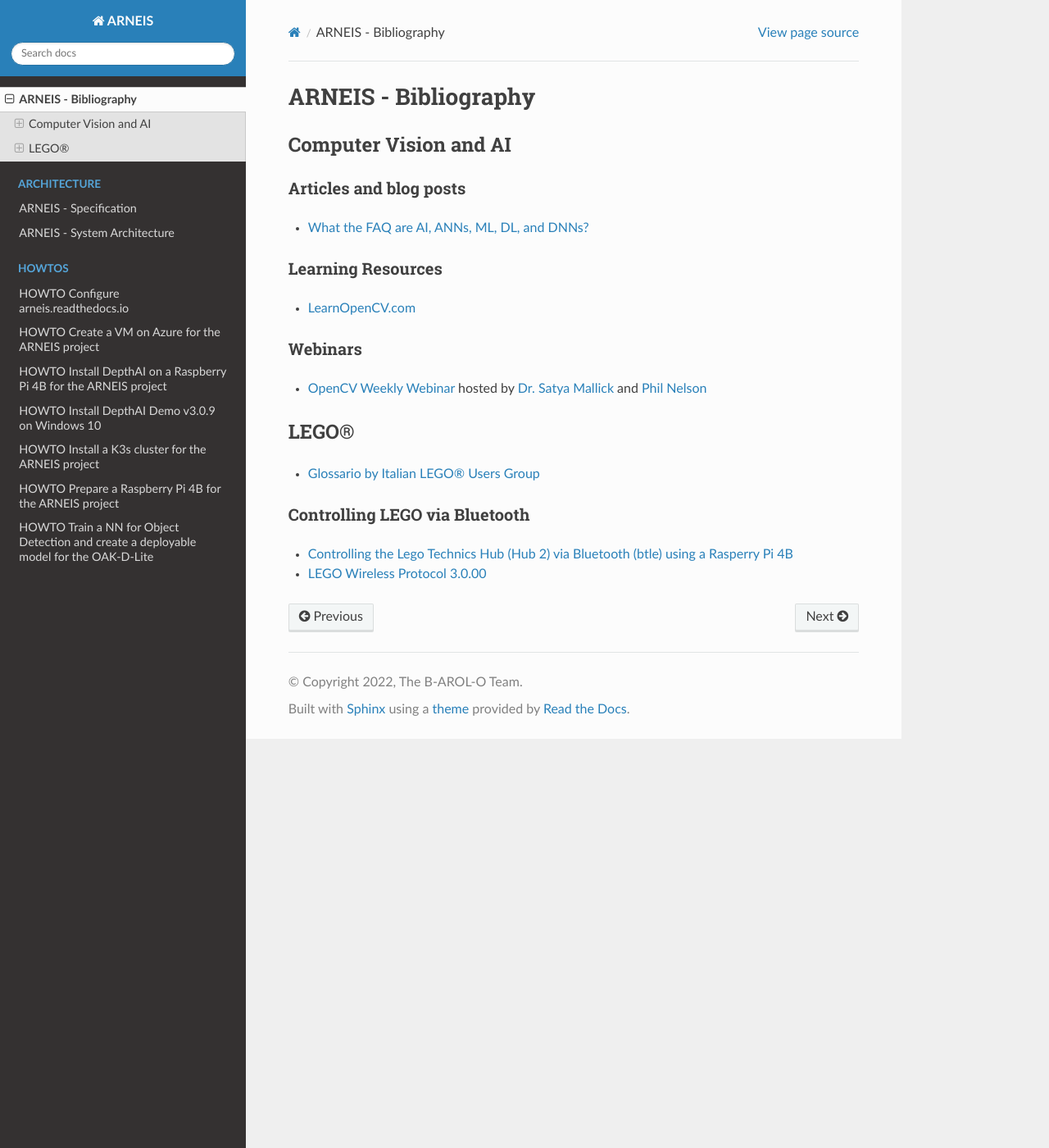
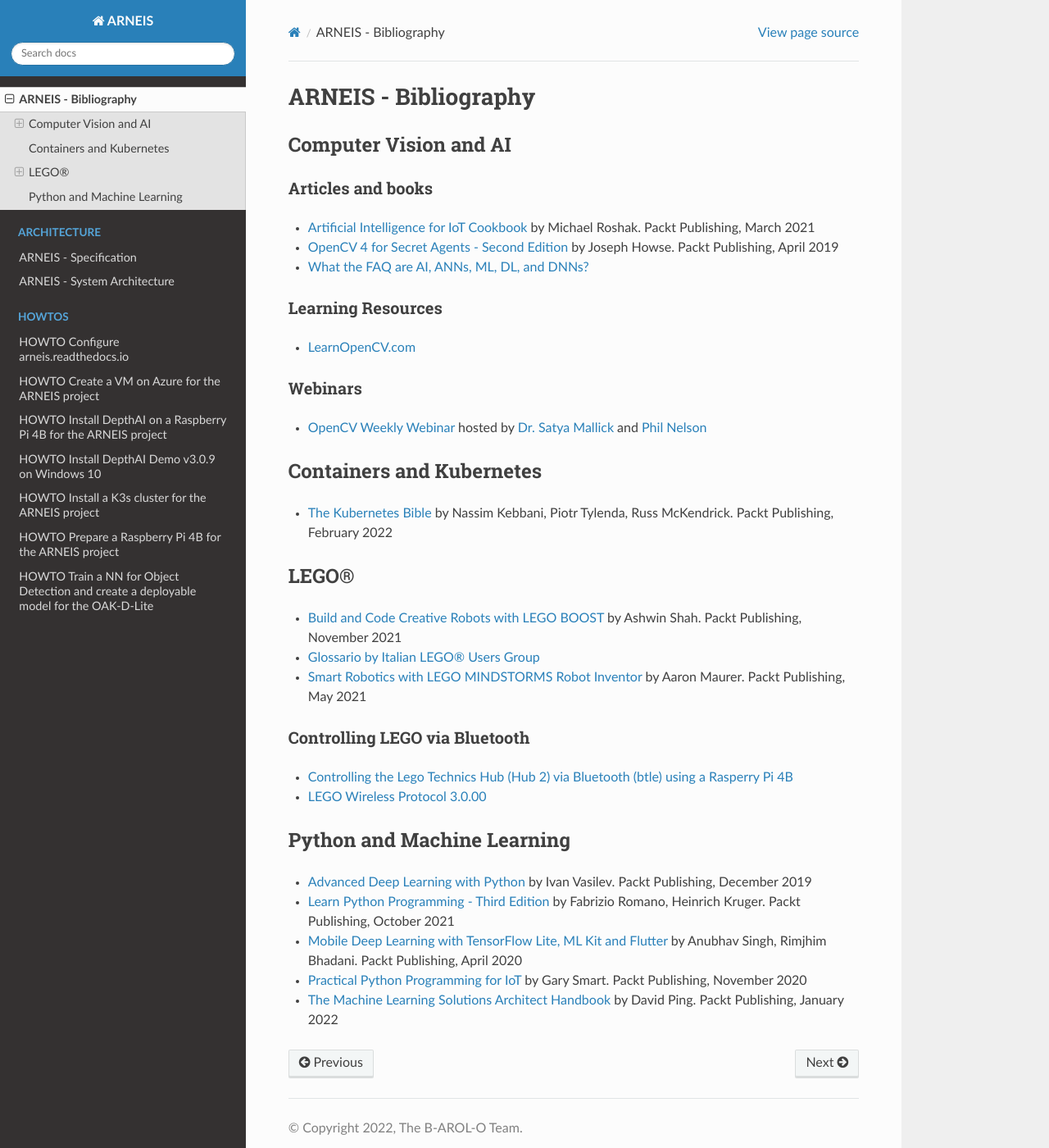
Before and after one commit to B-AROL-O/ARNEIS, a Sphinx documentation site: the page built from docs/bibliography.md, in a window 1280 px wide and 1400 px high. Shown: the whole window at 82% size. Built offline with Sphinx 7.4.7 and the Read the Docs theme 2.0.0, drawn with Linux system fonts in a browser that asks for light colours; pages that are not in the unit, such as notebooks, are missing from menus.

Commit message:
bibliography.md: Add books from Packt Publishing
Signed-off-by: Macario Gianpaolo <gmacario@gmail.com>

```diff
--- a/docs/bibliography.md
+++ b/docs/bibliography.md
@@ -2,7 +2,9 @@
 
 ## Computer Vision and AI
 
-### Articles and blog posts
+### Articles and books
+* [Artificial Intelligence for IoT Cookbook](https://www.packtpub.com/product/artificial-intelligence-for-iot-cookbook/9781838981983) by Michael Roshak. Packt Publishing, March 2021
+* [OpenCV 4 for Secret Agents - Second Edition](https://www.packtpub.com/product/opencv-4-for-secret-agents-second-edition/9781789345360) by Joseph Howse. Packt Publishing, April 2019
 * [What the FAQ are AI, ANNs, ML, DL, and DNNs?](https://www.clivemaxfield.com/fundamentals-ai-anns-ml-dl-and-dnns/)
 
 ### Learning Resources
@@ -13,13 +15,27 @@
 
 * [OpenCV Weekly Webinar](https://twitter.com/opencvweekly) hosted by [Dr. Satya Mallick](https://twitter.com/learnopencv) and [Phil Nelson](https://twitter.com/philnelson)
 
+## Containers and Kubernetes
+
+* [The Kubernetes Bible](https://www.packtpub.com/product/the-kubernetes-bible/9781838827694) by Nassim Kebbani, Piotr Tylenda, Russ McKendrick. Packt Publishing, February 2022
+
 ## LEGO&reg;
 
+* [Build and Code Creative Robots with LEGO BOOST](https://www.packtpub.com/product/build-and-code-creative-robots-with-lego-boost/9781801075572) by Ashwin Shah. Packt Publishing, November 2021
 * [Glossario by Italian LEGO&reg; Users Group](https://itlug.org/glossario/)
+* [Smart Robotics with LEGO MINDSTORMS Robot Inventor](https://www.packtpub.com/product/smart-robotics-with-lego-mindstorms-robot-inventor/9781800568402) by Aaron Maurer. Packt Publishing, May 2021
 
 ### Controlling LEGO via Bluetooth
 
 * [Controlling the Lego Technics Hub (Hub 2) via Bluetooth (btle) using a Rasperry Pi 4B](https://dietrichchristopeit.github.io/lego-pi-docs/#controlling-the-lego-technics-hub-hub-2-via-bluetooth-btle-using-a-rasperry-pi-4b)
 * [LEGO Wireless Protocol 3.0.00](https://lego.github.io/lego-ble-wireless-protocol-docs/index.html#document-index)
 
+## Python and Machine Learning
+
+* [Advanced Deep Learning with Python](https://www.packtpub.com/product/advanced-deep-learning-with-python/9781789956177) by Ivan Vasilev. Packt Publishing, December 2019
+* [Learn Python Programming - Third Edition](https://www.packtpub.com/product/learn-python-programming-third-edition/9781801815093) by Fabrizio Romano, Heinrich Kruger. Packt Publishing, October 2021
+* [Mobile Deep Learning with TensorFlow Lite, ML Kit and Flutter](https://www.packtpub.com/product/mobile-deep-learning-with-tensorflow-lite-ml-kit-and-flutter/9781789611212) by Anubhav Singh, Rimjhim Bhadani. Packt Publishing, April 2020
+* [Practical Python Programming for IoT](https://www.packtpub.com/product/practical-python-programming-for-iot/9781838982461) by Gary Smart. Packt Publishing, November 2020
+* [The Machine Learning Solutions Architect Handbook](https://www.packtpub.com/product/the-machine-learning-solutions-architect-handbook/9781801072168) by David Ping. Packt Publishing, January 2022
+
 <!-- EOF -->
```
